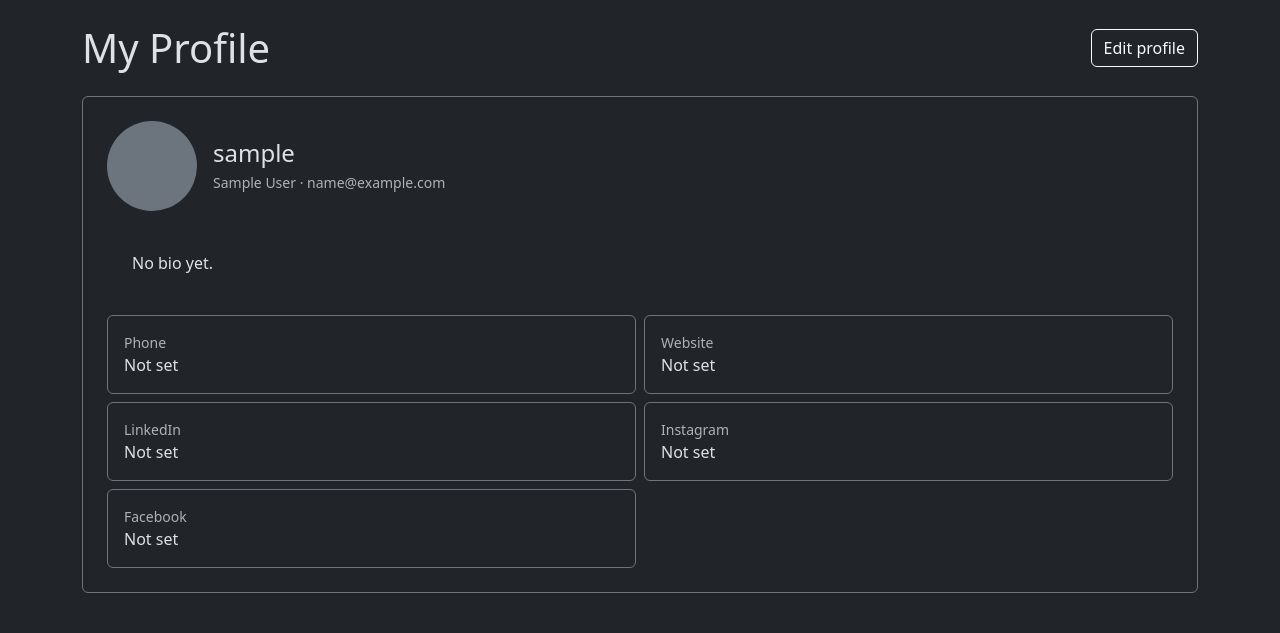
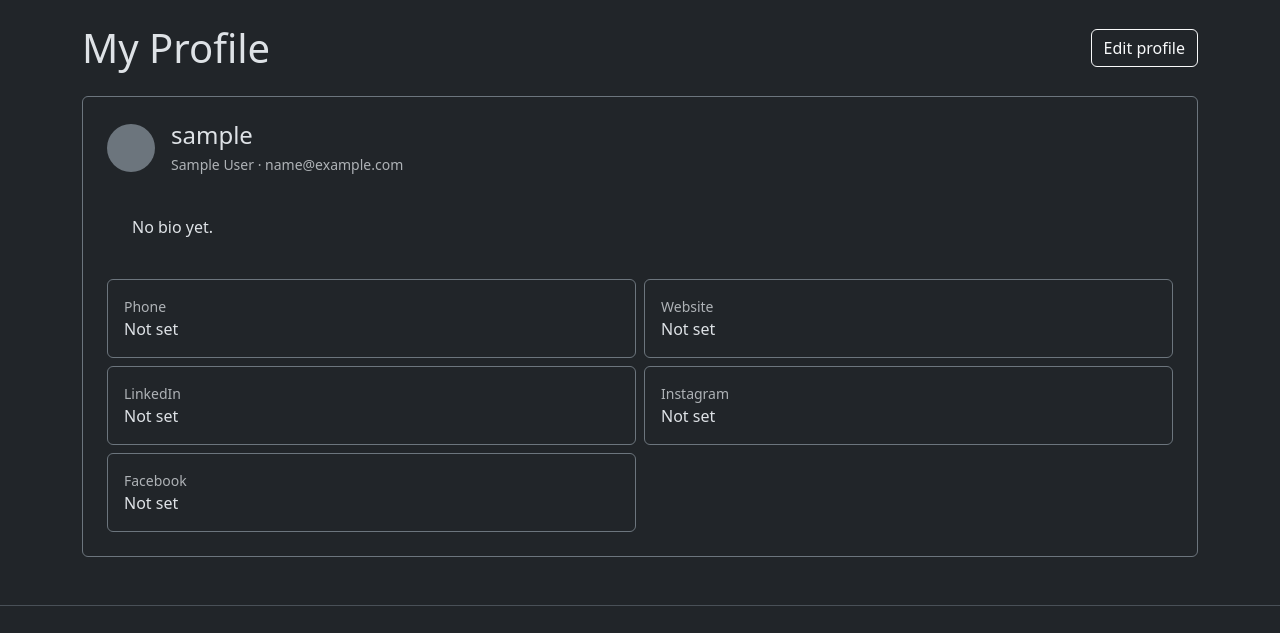
Before and after one commit to EmcioN/Pass-It, a Django app: page /accounts/profile/ in a window 1280 px wide. Shown: the part 56-689 px from the top of the page. Run offline with Django 5.2, Linux system fonts and the light colour scheme; the visitor is signed in with stand-in values (Sample User, id 1); data comes from the database, SQL or seed files in the repository.

```diff
--- a/static/css/style.css
+++ b/static/css/style.css
@@ -0,0 +1,8 @@
+* {
+    box-sizing: border-box;
+}
+
+.profilesize{
+    width: 3rem;
+    height: 3rem;
+}
--- a/templates/accounts/profile.html
+++ b/templates/accounts/profile.html
@@ -12,7 +12,7 @@
       {% if profile.image %}
         <img src="{{ profile.image.url }}" alt="Profile picture" class="rounded-circle" width="90" height="90">
       {% else %}
-        <div class="rounded-circle bg-secondary" style="width:90px; height:90px;"></div>
+        <div class="rounded-circle bg-secondary profilesize"></div>
       {% endif %}
 
       <div>
```
